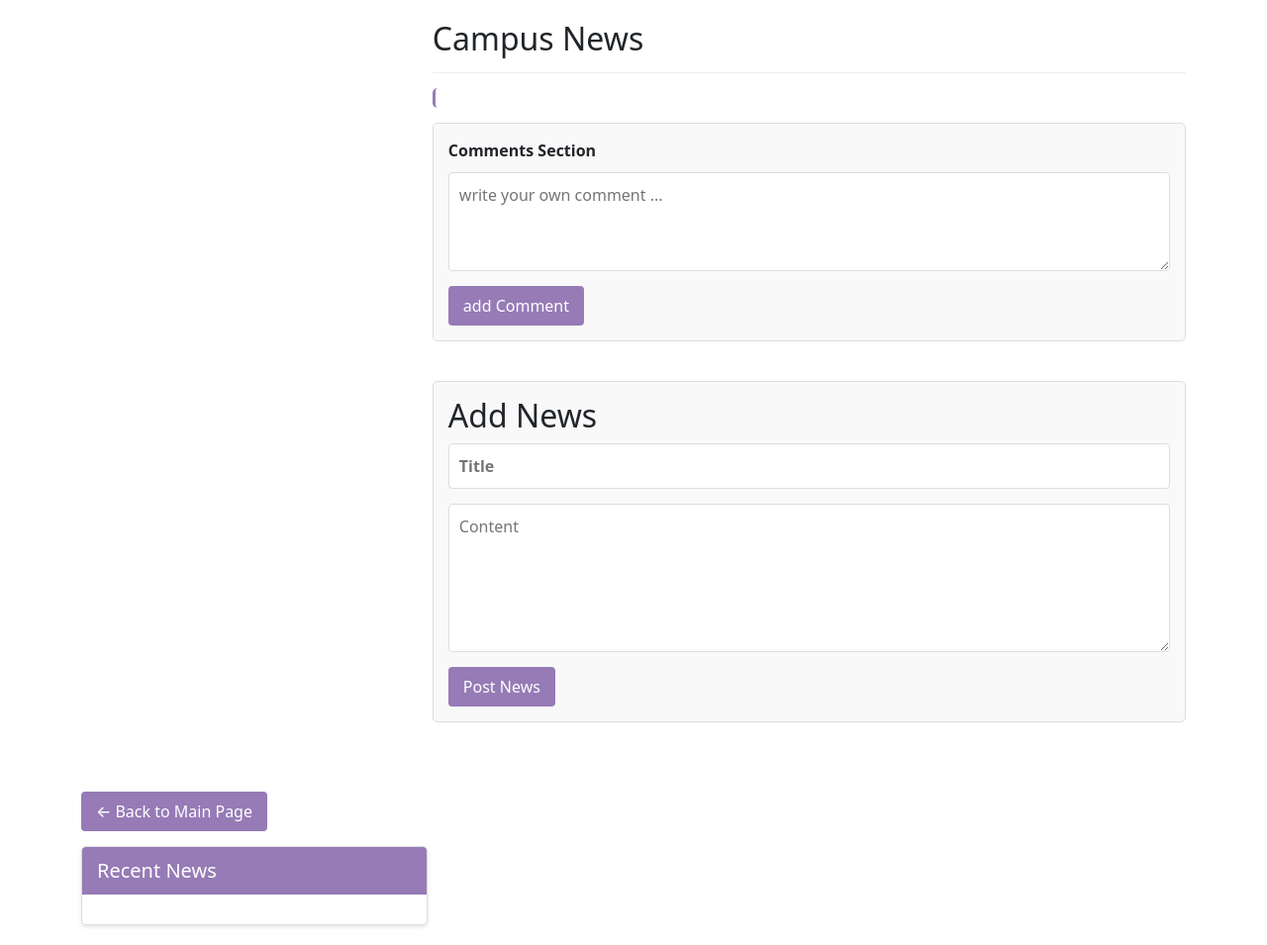
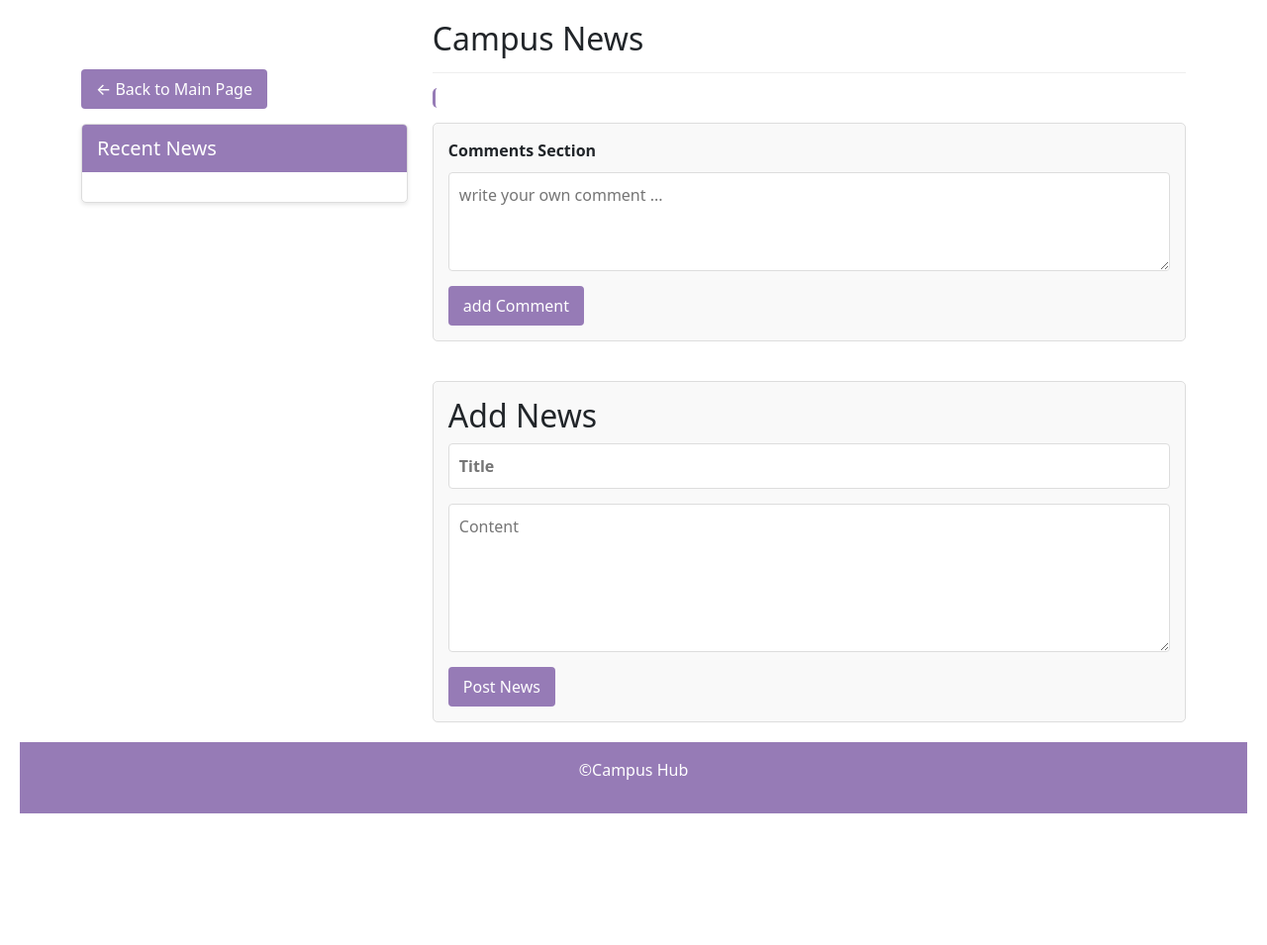
Before and after one commit to gmohamme4/Itcs333-project4, a PHP site: page /news.html in a window 1280 px wide. Shown: the whole page at 99% size. After the commit the page ends 822 px from the top, so only its background shows below. Run offline with PHP 8.4, Linux system fonts and the light colour scheme.

Commit message:
footer added

```diff
--- a/campus news/news.css
+++ b/campus news/news.css
@@ -214,7 +214,7 @@ body {
 /* Sidebar styling */
 .right {
   float: left;
-  width: 350px;
+  width: 330px;
   margin-left: 20px;
   margin-top: 50px;
   margin-left: 0;
@@ -265,3 +265,10 @@ body {
     margin-top: 20px;
   }
 }
+
+footer {
+  background-color: #967bb6;
+  color: #fff;
+  padding: 1rem 0;
+  text-align: center;
+}
--- a/campus news/news.html
+++ b/campus news/news.html
@@ -68,6 +68,10 @@
         </div>
     </div>
 
+    <footer>
+        <p>&copy;Campus Hub</p>
+    </footer>
+
     <!-- Bootstrap JS -->
     <script src="https://cdn.jsdelivr.net/npm/bootstrap@5.3.0-alpha1/dist/js/bootstrap.bundle.min.js"></script>
 </body>
```
